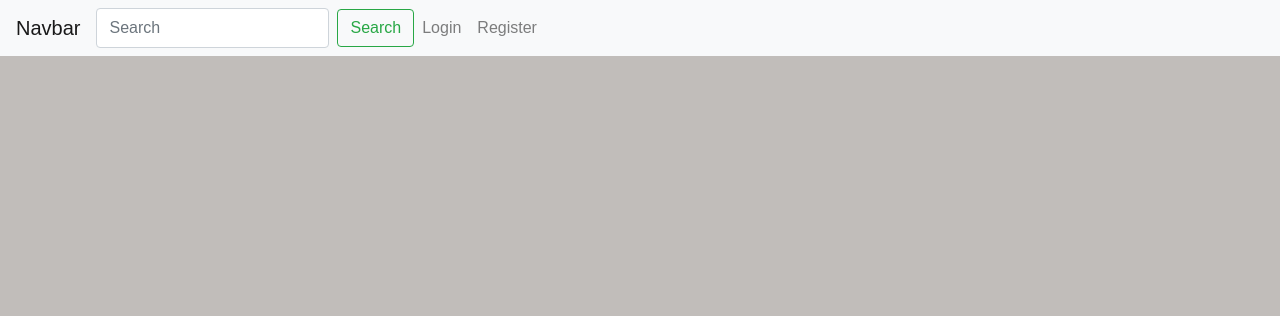
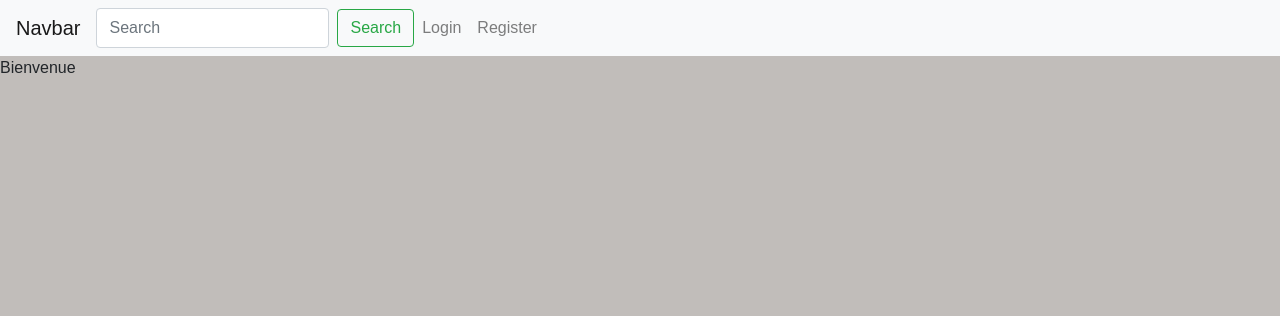
Before and after one commit to jocelynsafrano/mini-ecommerce, a PHP site: page /mini-ecommerce/views/index.php in a window 1280 px wide. Shown: the top 316 px of the page. Run offline with PHP 8.4, Linux system fonts and the light colour scheme.

Commit message:
Fixed content generation

```diff
--- a/views/index.php
+++ b/views/index.php
@@ -4,14 +4,14 @@
     <meta charset="UTF-8">
     <meta name="viewport" content="width=device-width, initial-scale=1.0">
     <meta http-equiv="X-UA-Compatible" content="ie=edge">
-    <title><? if(isset($title)){echo $title;}else{ echo 'Home page';} ?></title>
+    <title><?php if(isset($title)){echo $title;}else{ echo 'Home page';} ?></title>
     <?php include '../views/_partials/scripts_top.php';?>
     <?php include '../views/_partials/stylesheets.php';?>
 </head>
 <body>
 
     <?php include '../views/_partials/header.php';?>
-    <title><? if(isset($content)){echo $content;}else{ echo 'Bienvenue';} ?></title>
+<?php if(isset($content)){echo $content;}else{ echo 'Bienvenue';} ?>
 
     <?php include '../views/_partials/scripts_bottom.php';?>
 </body>
```
